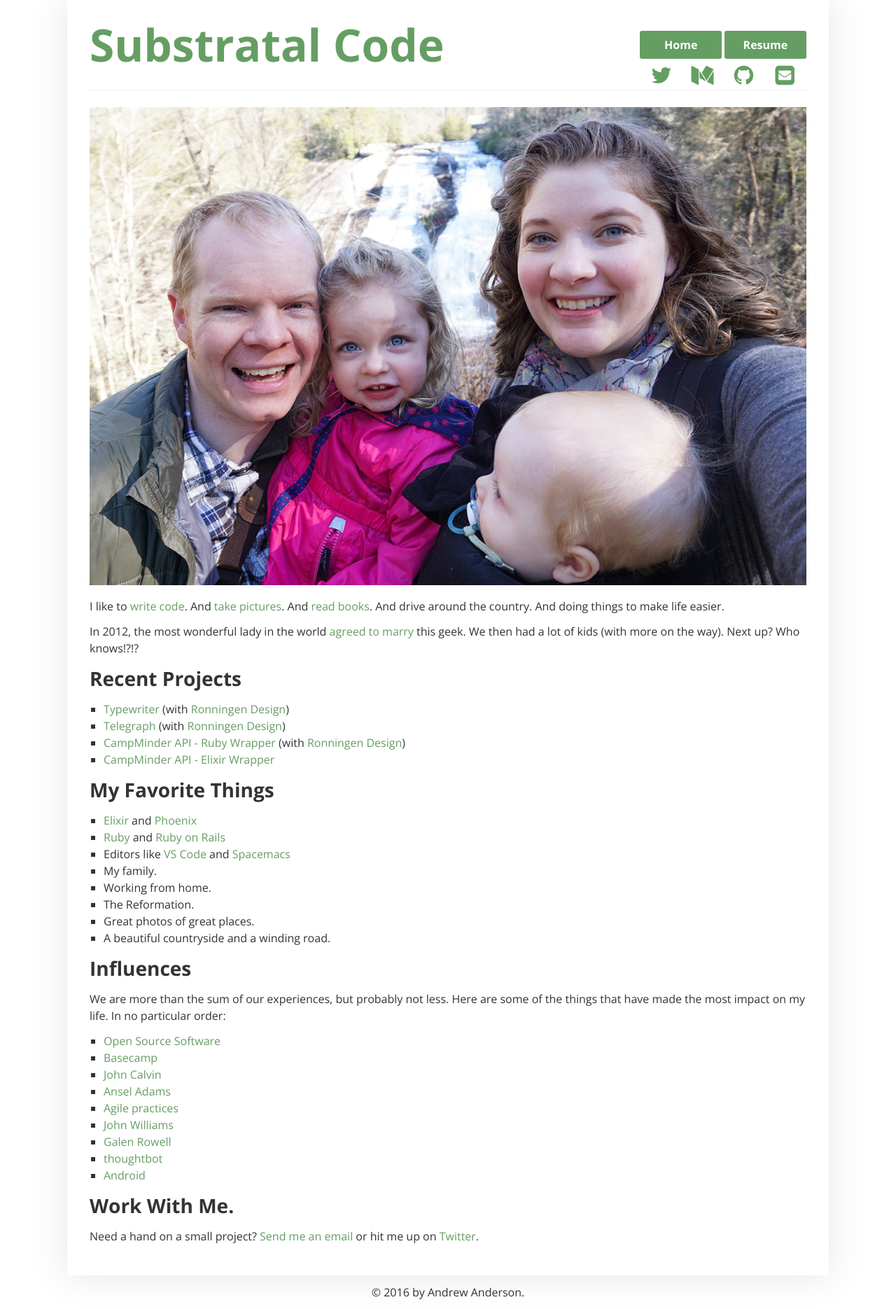
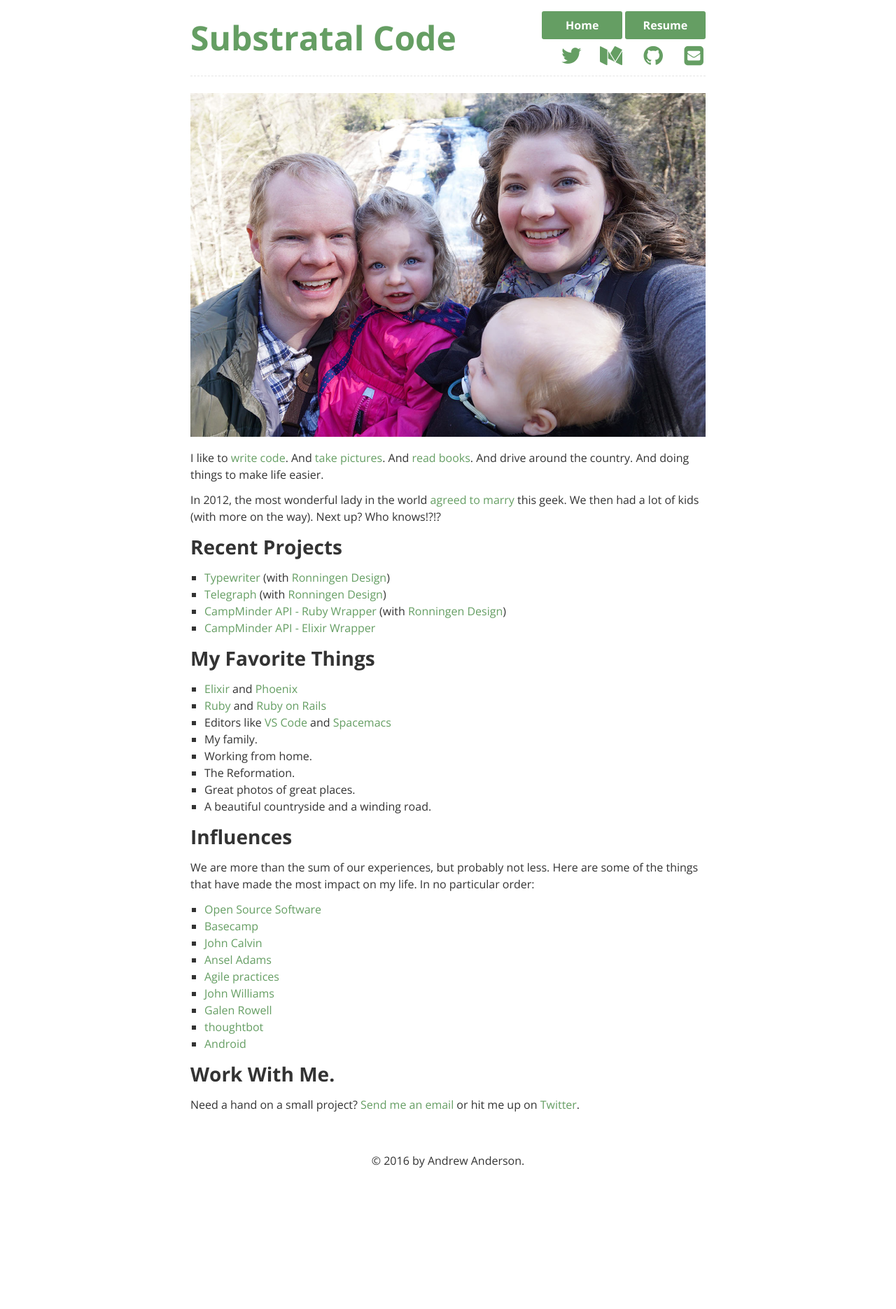
Before and after one commit to deep-spaced/deep-spaced.github.io, a Jekyll site: the page built from index.md, in a window 1280 px wide. Shown: the whole page at 70% size. Built offline with Jekyll 4.4.1, drawn with Linux system fonts in a browser that asks for light colours; nearby versions of some CDN libraries; after the commit the page ends 1682 px from its top, so only the background shows below that.

Commit message:
Style and config update.

```diff
--- a/_config.yml
+++ b/_config.yml
@@ -6,6 +6,6 @@ title : Substratal Code
 
 author :
   name : Andrew Anderson
-  email : gimlilongbow@gmail.com
-  github : gimlilongbow
-  twitter : gimlilongbow
+  email : andrew@substratalcode.com
+  github : deep-spaced
+  twitter : deep_spaced
--- a/css/desktop.css
+++ b/css/desktop.css
@@ -7,51 +7,50 @@
   box-sizing: border-box; }
 
 h1 {
-  font-size: 4em;
-  line-height: 1em; }
+  font-size: 3em;
+  line-height: 1.25; }
 
 header h1 {
   float: left;
   display: block;
-  margin-right: 2.35765%;
-  width: 74.41059%; }
+  margin-right: 2.3576515979%;
+  width: 65.8807828007%;
+  text-align: left; }
   header h1:last-child {
     margin-right: 0; }
 header nav {
   float: left;
   display: block;
-  margin-right: 2.35765%;
-  width: 23.23176%;
+  margin-right: 2.3576515979%;
+  width: 31.7615656014%;
   text-align: center;
   padding: 0; }
   header nav:last-child {
     margin-right: 0; }
   header nav .button {
-    margin: 2.75em 0 .25em;
+    margin: 1em 0 .25em;
     width: 49%; }
   header nav .social {
-    width: 23%; }
+    width: 23%;
+    text-align: right; }
 
 .right {
   float: right;
   margin: 0 0 0 .5em; }
 
 #content-wrapper {
-  -webkit-box-shadow: 0 0 50px 1px rgba(0, 0, 0, 0.1);
-  box-shadow: 0 0 50px 1px rgba(0, 0, 0, 0.1); }
+  max-width: 50em; }
   #content-wrapper .three {
     float: left;
     display: block;
-    margin-right: 2.35765%;
-    width: 23.23176%; }
+    margin-right: 2.3576515979%;
+    width: 23.2317613015%; }
     #content-wrapper .three:last-child {
       margin-right: 0; }
   #content-wrapper .nine {
     float: left;
     display: block;
-    margin-right: 2.35765%;
-    width: 74.41059%; }
+    margin-right: 2.3576515979%;
+    width: 74.4105871005%; }
     #content-wrapper .nine:last-child {
       margin-right: 0; }
-
-/*# sourceMappingURL=desktop.css.map */
--- a/css/mobile.css
+++ b/css/mobile.css
@@ -245,6 +245,7 @@ body {
 h1 {
   color: #659E63;
   font-size: 3em;
+  text-align: center;
   line-height: 1em;
   padding: .5em 0;
   margin: 0; }
@@ -255,7 +256,10 @@ h4 {
   margin: .5em 0; }
 
 img {
-  margin: 0 auto; }
+  margin: 0 auto;
+  max-width: 100%; }
+  img.full {
+    width: 100%; }
 
 a {
   color: #659E63;
@@ -263,9 +267,6 @@ a {
   a:hover {
     color: #659E63;
     text-decoration: underline; }
-
-img {
-  max-width: 100%; }
 
 header {
   max-width: 68em;
@@ -306,5 +307,3 @@ header {
   padding: .75em 0; }
   #footer p {
     margin: 0; }
-
-/*# sourceMappingURL=mobile.css.map */
```
Also changed, not shown: index.md (+1 -1 lines).
